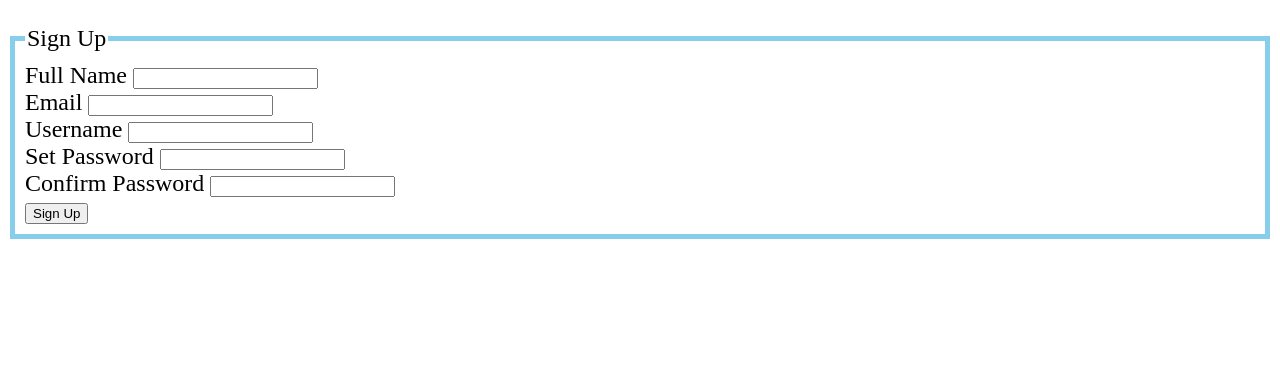
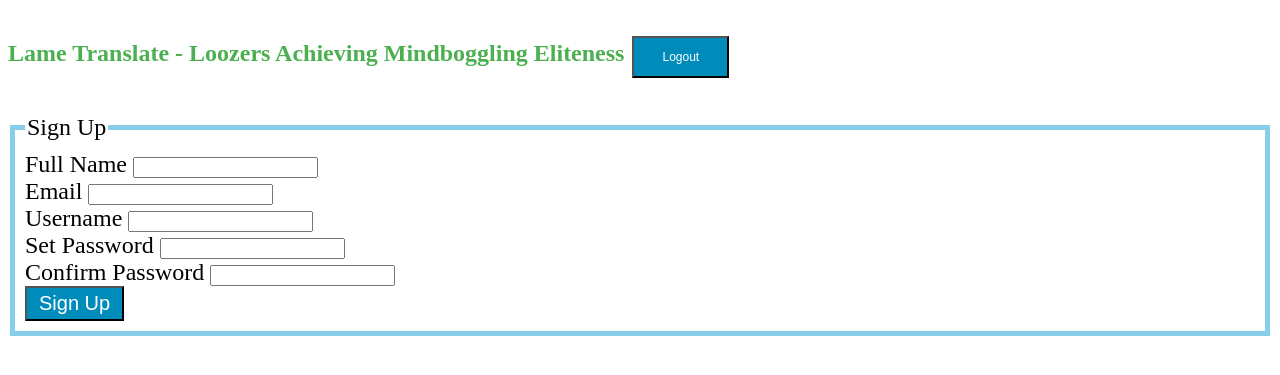
Before and after one commit to aniquedavla/translate, a PHP site: page /signup in a window 1280 px wide. Shown: the top 375 px of the page. Run offline with PHP 8.4, Linux system fonts and the light colour scheme.

Commit message:
style and logout

```diff
--- a/home.php
+++ b/home.php
@@ -27,5 +27,5 @@
             <button type="button" onclick="window.location.href = '/login'">Login</button>
             <button type="button" onclick="window.location.href = '/signup'">Sign up</button>
         </body>
-    _END
+    _END;
 ?>
--- a/index.php
+++ b/index.php
@@ -1,25 +1,57 @@
 <?php
+    // echo <<< _END
+    //     <!DOCTYPE html>
+    //     <html>
+    //     <head><title>Lame Translate</title></head>
+    //     <style>
+    //         body{
+    //             font-size: 150%;
+    //         }
+    //         h3{
+    //             color: red;
+    //         }
+    //         button {
+    //             color: white;
+    //             margin: 4px 2px;
+    //             cursor: pointer;
+    //             background-color: #008CBA;
+    //             font-size: 12px;
+    //             padding: 12px 28px;
+    //         }
+    //         h4{
+    //             color:#4CAF50;
+    //         }
+    //     </style>
+    //     <body>
+    //         <h4>
+    //         Lame Translate - Loozers Achieving Mindboggling Eliteness
+    //         <button type="button" onclick="window.location.href = '/login'">Login</button>
+    //         <button type="button" onclick="window.location.href = '/signup'">Sign up</button>
+    //         </h4>
+    //     </body>
+    // _END;
+
 $request = $_SERVER['REQUEST_URI'];
 
 switch ($request) {
     case '/':
-        require __DIR__ . '/home.php';
+        require_once __DIR__ . '/home.php';
         break;
     case '':
-        require __DIR__ . '/home.php';
+        require_once __DIR__ . '/home.php';
         break;
     case '/signup' :
-        require __DIR__ . '/signup.php';
+        require_once __DIR__ . '/signup.php';
         break;
     case '/login' :
-        require __DIR__ . '/login.php';
+        require_once __DIR__ . '/login.php';
         break;
     case '/auth' :
-        require __DIR__ . '/authenticated.php';
+        require_once __DIR__ . '/authenticated.php';
         break;
     default:
         http_response_code(404);
-        require __DIR__ . '/404.php';
+        require_once __DIR__ . '/404.php';
         break;
 }
 ?>
--- a/login.php
+++ b/login.php
@@ -31,6 +31,7 @@
                     ini_set('session.gc_maxlifetime', 60 * 60 * 12); //12hr session limit
                     session_start();
                     $_SESSION['username'] = $username_temp;
+                    //to check for session hijacking
                     $_SESSION['check'] = hash('ripemd128', $_SERVER['REMOTE_ADDR'] .$_SERVER['HTTP_USER_AGENT']);
                     echo "<br>", "Welcome, ".$_SESSION['username'],"<br>";
                     die("<p><a href=/auth>Click here to continue</a></p>");
--- a/signup.php
+++ b/signup.php
@@ -10,10 +10,10 @@
     }
 
     if(isset($_POST['email']) && isset($_POST['username']) && isset($_POST['password']) && isset($_POST['confirmPass'])){
-        echo "Data entered";
+        //echo "Data entered";
         $salt1 = bin2hex(random_bytes(8));
         $salt2 = bin2hex(random_bytes(8));
-        echo $salt1, $salt2;
+        //echo $salt1, $salt2;
         $fullName = sanitizeData($conn, $_POST['fullName']);
         $email = sanitizeData($conn, $_POST['email']);
         $username = sanitizeData($conn, $_POST['username']);
@@ -29,6 +29,7 @@
             ini_set('session.gc_maxlifetime', 60 * 60 * 12);
             session_start();
             $_SESSION['username'] = $username;
+            //to check for session hijacking
             $_SESSION['check'] = hash('ripemd128', $_SERVER['REMOTE_ADDR'] .$_SERVER['HTTP_USER_AGENT']);
             echo "<br>", "Welcome, ".$username,"<br>";
             die("<p><a href=/auth>Click here to continue</a></p>");
@@ -57,24 +58,35 @@
                     margin-bottom: 25px;
                     display: block;
                 }
-                input[type=number]{
-
-                }
-                input [type=submit]{
-                    text-align: right;
+                input[type=submit]{
+                    background-color: #008CBA;
+                    color:white;
+                    font-size: 20px;
+                    padding: 4px 12px;
+                    cursor: pointer;
                 }
                 h3{
                     color: red;
-                }
-                table, th, td {
-                    border: 1px solid black;
                 }
                 fieldset{
                     border: 5px solid skyblue;
                     padding: 10px;
                 }
+                button {
+                    color: white;
+                    margin: 4px 2px;
+                    cursor: pointer;
+                    background-color: #008CBA;
+                    font-size: 12px;
+                    padding: 12px 28px;
+                }
+                h4{
+                    color:#4CAF50;
+                }
             </style>
             <body>
+                <h4>Lame Translate - Loozers Achieving Mindboggling Eliteness
+                <button type="button" onclick="window.location.href = '/'">Logout</button></h4>
                 <form method='post' action='/signup' enctype='multipart/form-data'>
                     <fieldset>
                     <legend>Sign Up</legend>
@@ -93,7 +105,7 @@
                     <label for="confirmPass">Confirm Password</label>
                     <input type='text' name='confirmPass' size='20' required>
                     <br>
-                    <input type='submit' value='Sign Up' size='100'>
+                    <input type='submit' value='Sign Up'>
                     </fieldset>
                 </form>
         _END;
```
Also changed, not shown: authenticated.php (+33 -0 lines).
